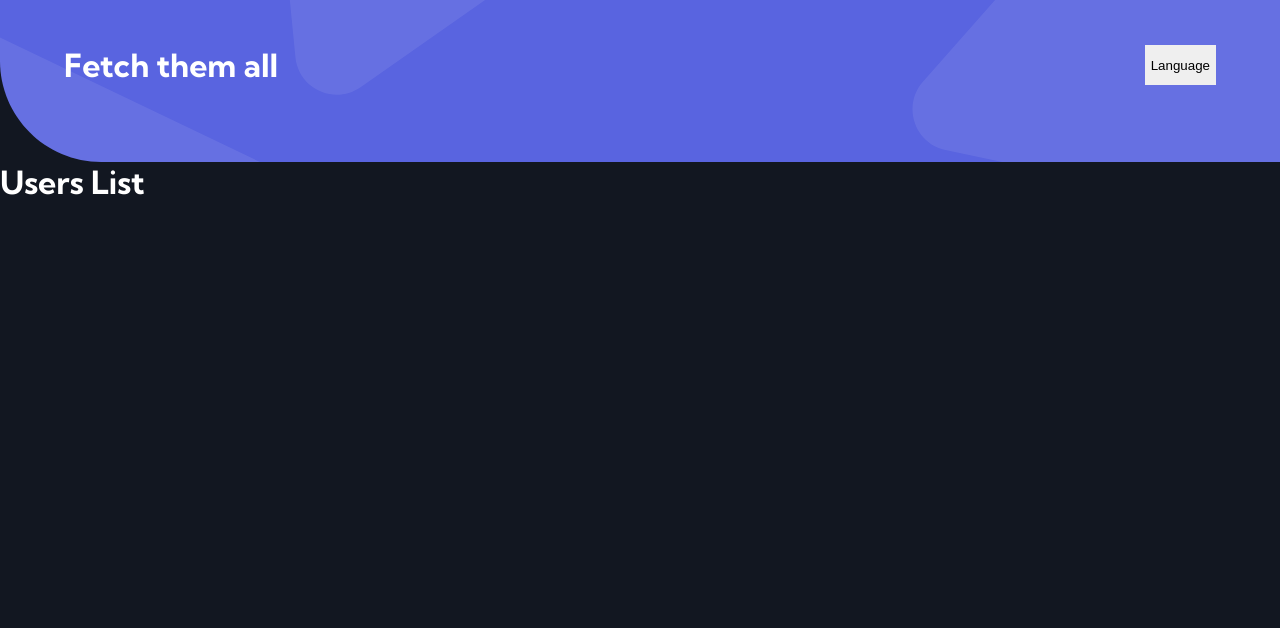
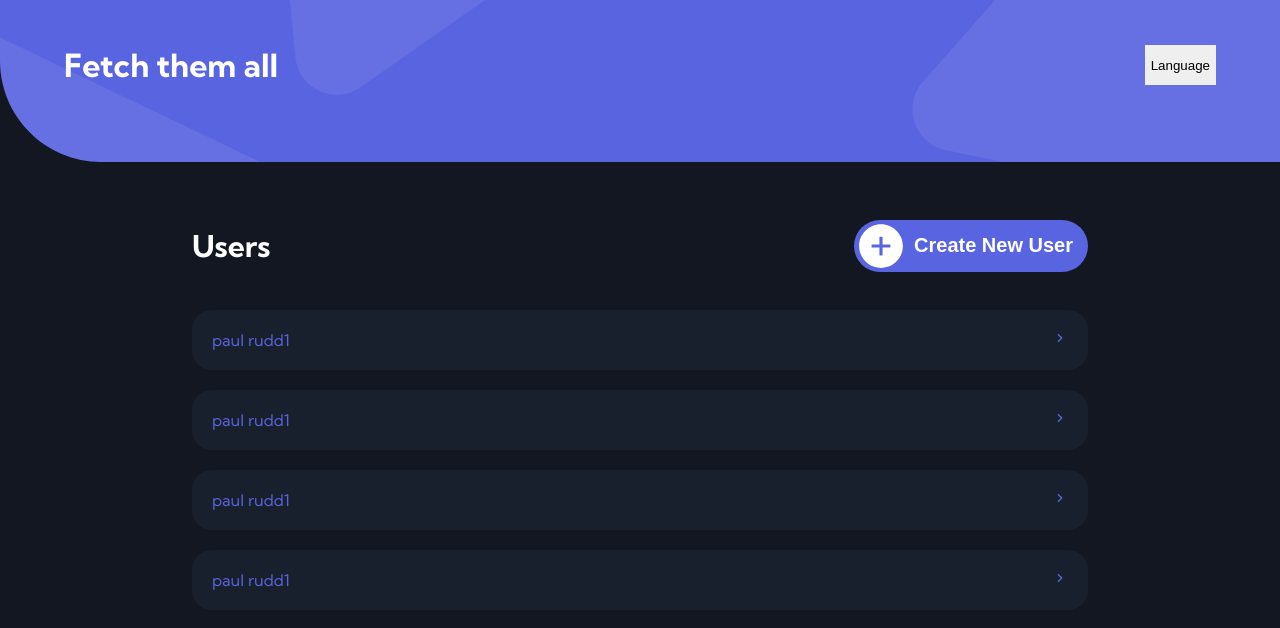
Before and after one commit to ALapina/W-test-assignment, a React (Create React App) app: page / in a window 1280 px wide. Shown: the top 628 px of the page. Built offline with nearby package versions, Linux system fonts and the light colour scheme; no server answers.

Commit message:
UsersList

```diff
--- a/package.json
+++ b/package.json
@@ -13,6 +13,7 @@
     "node-sass": "^5.0.0",
     "react": "^17.0.2",
     "react-dom": "^17.0.2",
+    "react-icons": "^4.2.0",
     "react-router-dom": "^5.2.0",
     "react-scripts": "4.0.3",
     "typescript": "^4.1.2",
--- a/src/components/UsersList/UsersList.scss
+++ b/src/components/UsersList/UsersList.scss
@@ -0,0 +1,58 @@
+@import "../../styles/variables.scss";
+
+.wrapper {
+  margin: 0 auto;
+  width: 70%;
+}
+
+.users-header {
+  display: flex;
+  align-items: center;
+  justify-content: space-between;
+  margin-top: 2.5rem;
+  font-size: 1.25rem;
+}
+
+.create-new-user-button {
+  display: flex;
+  justify-content: space-between;
+  align-items: center;
+  font-weight: 700;
+  font-size: 1.25rem;
+  background-color: $violet;
+  color: #ffffff;
+  border-radius: 50px;
+  transition: all 300ms ease-in-out;
+  padding-right: 15px;
+}
+
+.create-new-user-button:hover {
+  background-color: $light-violet;
+  color: $primary-dark;
+}
+
+.plus-icon {
+  width: 50px;
+  height: 50px;
+  margin-left: -4px;
+  margin-right: 8px;
+}
+
+.users-list {
+  &__user {
+    display: block;
+    background-color: $very-dark-blue;
+    margin-top: 20px;
+    padding: 20px 20px;
+    display: flex;
+    justify-content: space-between;
+    color: $violet;
+    border-radius: 20px;
+    transition: all 200ms ease;
+
+    &:hover {
+      font-weight: 700;
+      color: $light-violet;
+    }
+  }
+}
--- a/src/components/UsersList/index.tsx
+++ b/src/components/UsersList/index.tsx
@@ -1,10 +1,71 @@
-import React from "react";
+import React, { useState, useEffect } from "react";
 
-const UsersList = () => {
+// Router
+import { Link } from "react-router-dom";
+
+// Icons
+import { AiFillPlusCircle } from "react-icons/ai";
+import { RiArrowRightSLine } from "react-icons/ri";
+
+// Styles
+import "./UsersList.scss";
+
+const UsersList = (): JSX.Element => {
+  const [users, setUsers] = useState([]);
+
+  //Добавить try и catch - поработать над ts
+  const fetchUsers = async () => {
+    const response = await fetch("https://reqres.in/api/users?per_page=12");
+    const json = await response.json();
+    setUsers(json.data);
+  };
+
+  useEffect(() => {
+    fetchUsers();
+  }, []);
+  console.log(users);
+
   return (
-    <div>
-      <h1>Users List</h1>
-    </div>
+    <main>
+      <div className="wrapper">
+        <div className="users-header">
+          <h2>Users</h2>
+          <Link to="/create-new-user">
+            <button className="create-new-user-button">
+              <AiFillPlusCircle className="plus-icon" />
+              Create New User
+            </button>
+          </Link>
+        </div>
+
+        <div className="users-list">
+          <Link to="/user">
+            <a href="/user" className="users-list__user">
+              <span className="users-list__name">paul rudd1</span>
+              <RiArrowRightSLine />
+            </a>
+          </Link>
+          <Link to="/user">
+            <a href="/user" className="users-list__user">
+              <span className="users-list__name">paul rudd1</span>
+              <RiArrowRightSLine />
+            </a>
+          </Link>
+          <Link to="/user">
+            <a href="/user" className="users-list__user">
+              <span className="users-list__name">paul rudd1</span>
+              <RiArrowRightSLine />
+            </a>
+          </Link>
+          <Link to="/user">
+            <a href="/user" className="users-list__user">
+              <span className="users-list__name">paul rudd1</span>
+              <RiArrowRightSLine />
+            </a>
+          </Link>
+        </div>
+      </div>
+    </main>
   );
 };
 
```
Also changed, not shown: 1 other file (tests, documents, lock files or other folders).
